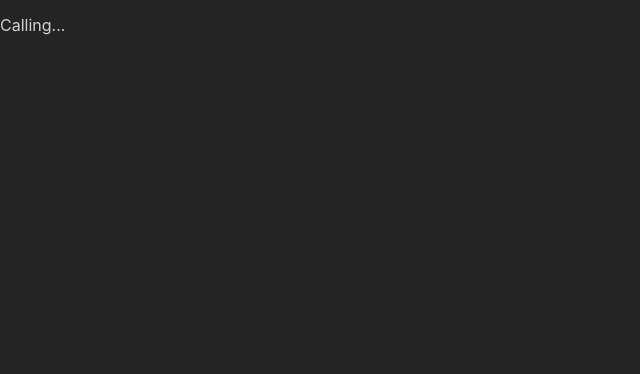
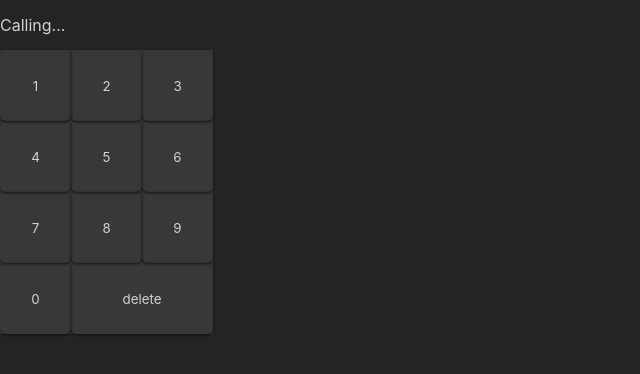
Before and after one commit to KevinVanDerSchans/202304-W4CH4-Kevin-Schans, a React (Vite) app: page / in a window 1280 px wide. Shown: the top 374 px of the page, without its empty margins (0-640 px from the left). Built offline with nearby package versions, Linux system fonts and the light colour scheme.

Commit message:
Add keyboard.tsx

```diff
--- a/src/components/App/App.tsx
+++ b/src/components/App/App.tsx
@@ -1,11 +1,12 @@
 import { Info } from '../Info/Info'
-
+import { Keyboard } from '../Keyboard/Keyboard'
 
 export function App() {
 
   return (
     <>
-     <Info></Info>
+      <Info></Info>
+      <Keyboard></Keyboard>
     </>
   )
 }
--- a/src/components/Keyboard/Keyboard.tsx
+++ b/src/components/Keyboard/Keyboard.tsx
@@ -0,0 +1,19 @@
+export function Keyboard() {
+  return (
+    <>
+      <ol className="keyboard">
+            <li><button className="key">1</button></li>
+            <li><button className="key">2</button></li>
+            <li><button className="key">3</button></li>
+            <li><button className="key">4</button></li>
+            <li><button className="key">5</button></li>
+            <li><button className="key">6</button></li>
+            <li><button className="key">7</button></li>
+            <li><button className="key">8</button></li>
+            <li><button className="key">9</button></li>
+            <li><button className="key">0</button></li>
+            <li><button className="key big">delete</button></li>
+          </ol>
+    </>
+  )
+}
```
Also changed, not shown: src/components/Display/Display.css (deleted).
